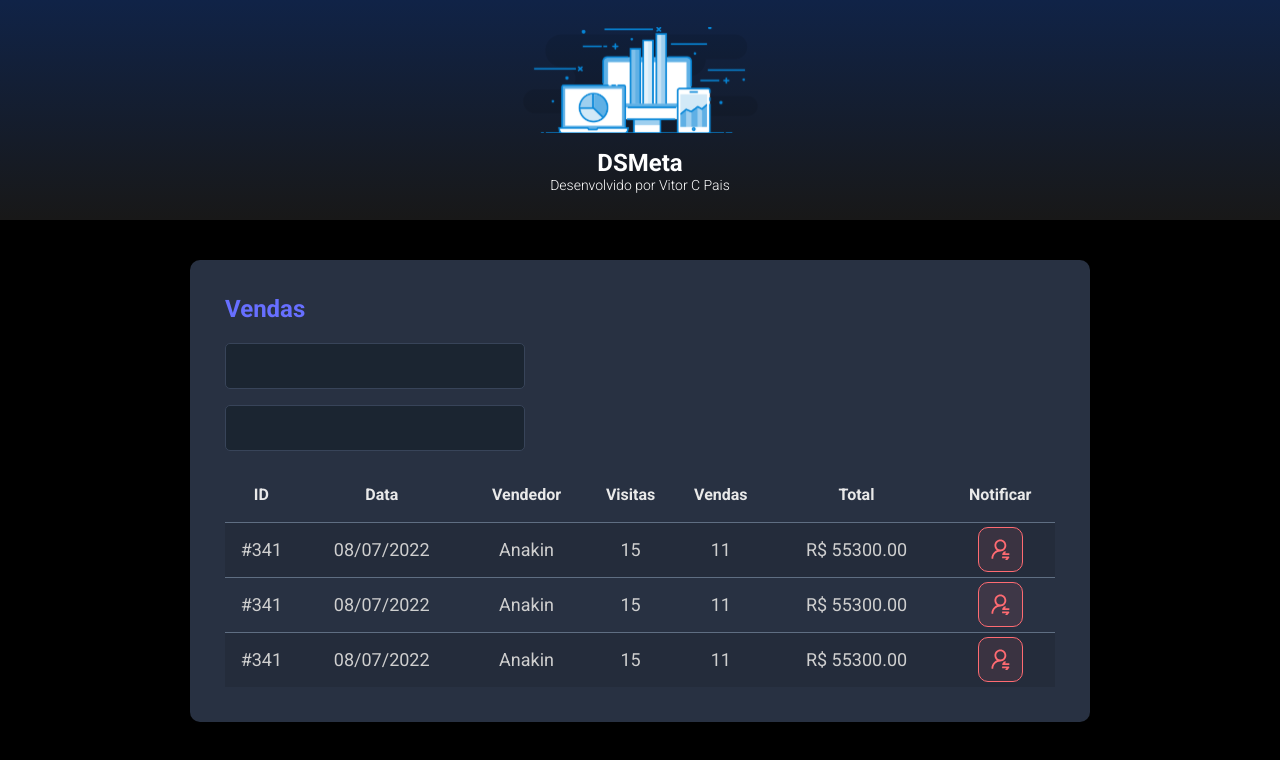
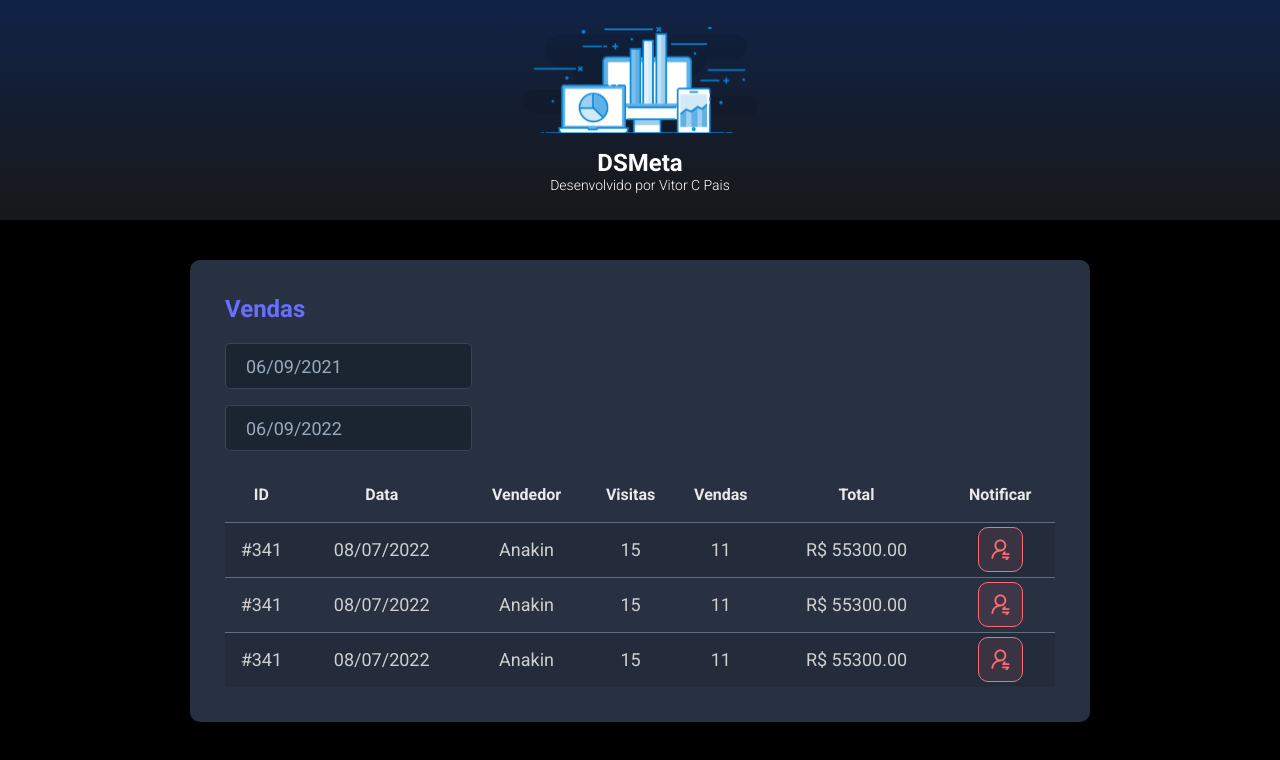
Before and after one commit to vitor-cpais/dsmeta, a React (Vite) app in the folder frontend/: page / in a window 1280 px wide. Shown: the top 760 px of the page. Built offline with nearby package versions, Linux system fonts and the light colour scheme.

Commit message:
useState

```diff
--- a/frontend/package.json
+++ b/frontend/package.json
@@ -9,7 +9,9 @@
     "preview": "vite preview"
   },
   "dependencies": {
+    "@types/react-datepicker": "4.4.2",
     "react": "^18.2.0",
+    "react-datepicker": "4.8.0",
     "react-dom": "^18.2.0"
   },
   "devDependencies": {
--- a/frontend/src/componets/Header/index.tsx
+++ b/frontend/src/componets/Header/index.tsx
@@ -1,6 +1,6 @@
-import logo from '../../assets/img/logo.svg'
+import logo from '../../assets/img/logo.svg';
 
-import './styles.css'
+import './styles.css';
 
 function App() {
 return(
@@ -19,4 +19,4 @@
 
 }
 
-export default App
+export default App;
--- a/frontend/src/componets/SalesCard/index.tsx
+++ b/frontend/src/componets/SalesCard/index.tsx
@@ -1,16 +1,42 @@
+import { useState } from "react";
+import DatePicker from "react-datepicker";
+import "react-datepicker/dist/react-datepicker.css";
+
 import NotificationButton from '../NotificationButton'
 import './styles.css'
 
+
+
+
 function SalesCard() {
+
+
+
+    const min = new Date(new Date().setDate(new Date().getDate() - 365));
+    const max = new Date();
+
+    const [minDate, setMinDate] = useState(min);
+    const [maxDate, setMaxDate] = useState(max);
+
     return (
         <div className="dsmeta-card">
             <h2 className="dsmeta-sales-title">Vendas</h2>
             <div>
                 <div className="dsmeta-form-control-container">
-                <input className="dsmeta-form-control" type="text" />
+                    <DatePicker
+                        selected={minDate}
+                        onChange={(date: Date) => setMinDate(date)}
+                        className="dsmeta-form-control"
+                        dateFormat="dd/MM/yyyy"
+                    />
                 </div>
                 <div className="dsmeta-form-control-container">
-                <input className="dsmeta-form-control" type="text" />
+                    <DatePicker
+                        selected={maxDate}
+                        onChange={(date: Date) => {setMaxDate(date) }}
+                        className="dsmeta-form-control"
+                        dateFormat="dd/MM/yyyy"
+                    />
                 </div>
             </div>
 
```
Also changed, not shown: 1 other file (tests, documents, lock files or other folders). Lines whose indentation alone changed are shown as unchanged.
